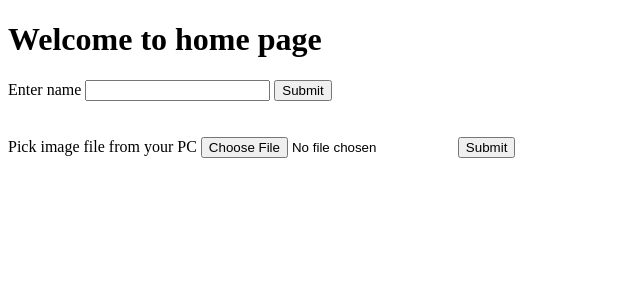
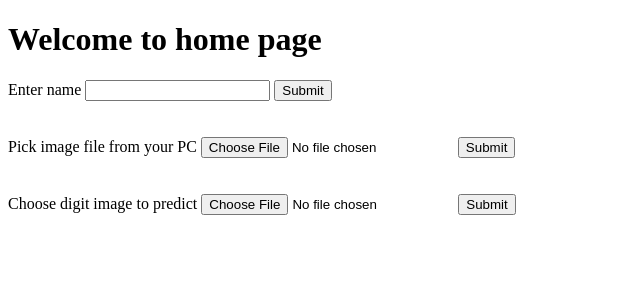
Before and after one commit to shobhit907/test_flask, a Flask app: page / in a window 1280 px wide. Shown: the top 300 px of the page, without its empty margins (0-640 px from the left). Run offline with Flask 2, Linux system fonts and the light colour scheme.

Commit message:
Predict digits

```diff
--- a/app.py
+++ b/app.py
@@ -3,10 +3,14 @@ from werkzeug.datastructures import FileStorage
 from werkzeug.utils import secure_filename
 import os
 from PIL import Image
+import makePrediction
 
 ALLOWED_EXTENSIONS = {'png', 'jpg', 'jpeg'}
-UPLOAD_FOLDER='../tmp/'
-# UPLOAD_FOLDER='./uploads/'
+# UPLOAD_FOLDER='../tmp/'
+UPLOAD_FOLDER='./uploads/'
+
+if not os.path.exists(UPLOAD_FOLDER):
+    os.mkdir(UPLOAD_FOLDER)
 
 app=Flask(__name__)
 app.config['UPLOAD_FOLDER'] = UPLOAD_FOLDER
@@ -32,7 +36,7 @@ def image_detail():
         filename=file.filename
         if(secure_filename(filename) and allowed_file(filename)):
             path=os.path.join(app.config['UPLOAD_FOLDER'], filename)
-            # print(path)
+            print(path)
             file.save(path)
             img=Image.open(path)
             return render_template('imageDetail.html',image_detail=str(img.size))
@@ -44,5 +48,18 @@ def image_detail():
 def allowed_file(filename):
     return '.' in filename and filename.rsplit('.', 1)[1].lower() in ALLOWED_EXTENSIONS
 
+@app.route('/predict/',methods=["POST"])
+def predict_digit():
+    if(request.method=="POST"):
+        file=request.files['image_digit']
+        filename=file.filename
+        if(secure_filename(filename) and allowed_file(filename)):
+            path=os.path.join(app.config['UPLOAD_FOLDER'], filename)
+            print(path)
+            file.save(path)
+            return makePrediction.predict(path)
+        else:
+            return "Invalid"
+
 if __name__=='__main__':
     app.run(debug=True,host="127.0.0.1",port=8000)
--- a/templates/index.html
+++ b/templates/index.html
@@ -22,5 +22,13 @@
             <input type="submit">
         </form>
     </div>
+    <br><br>
+    <div>
+        <form action="/predict/" method="POST" enctype="multipart/form-data">
+            <label for="image_digit">Choose digit image to predict</label>
+            <input name="image_digit" id="image_digit" type="file" formenctype="multipart/form-data">
+            <input type="submit">
+        </form>
+    </div>
 </body>
 </html>
```
Also changed, not shown: makePrediction.py (added, +29 -0 lines), requirements.txt (+20 -1 lines), uploads/img_344.jpg (added), uploads/pic3.jpg (deleted), 1 other file.
